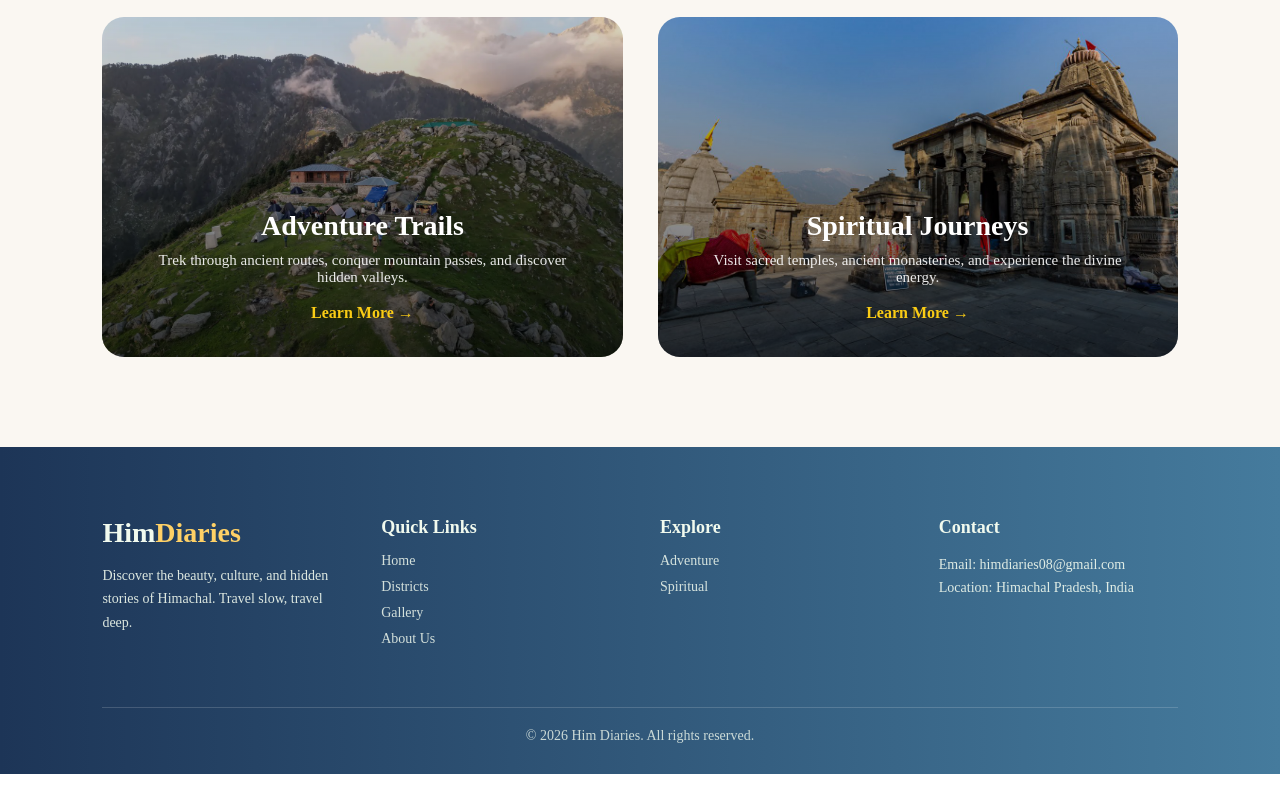
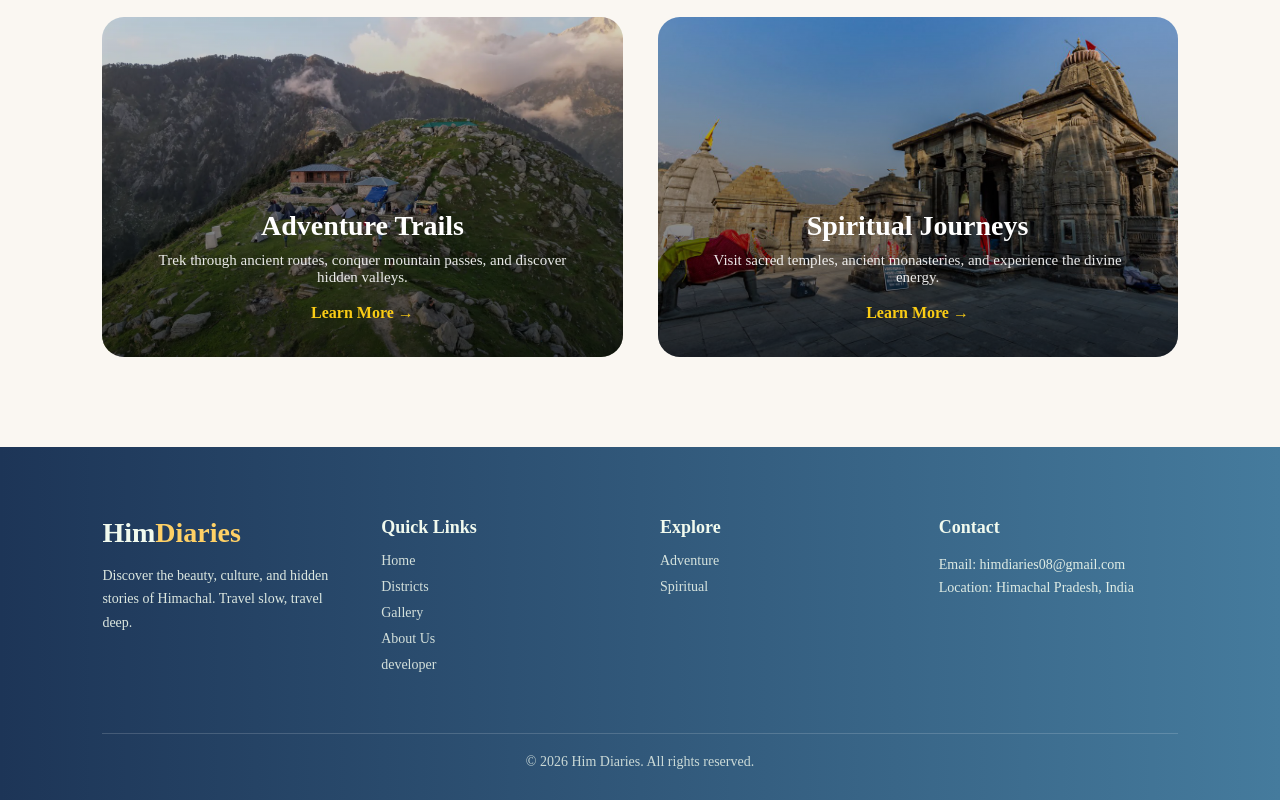
Before and after one commit to Parvesh835/him-diaries-frontend, a React (Vite) app: page / in a window 1280 px wide. Shown: the part 1852-2652 px from the top of the page. Before the commit the page ends 2626 px from the top, so only its background shows below. Built offline with nearby package versions, Linux system fonts and the light colour scheme.

Commit message:
Developer tab

```diff
--- a/src/App.jsx
+++ b/src/App.jsx
@@ -36,7 +36,7 @@ const router = createBrowserRouter([
       { path: "/admin/messages", element: <AdminMessages /> },
       { path: "/admin/add-gallery", element: <AddGallery /> },
       { path: "/admin/dashboard", element: <Dashboard /> },
-      { path: "/Develper", element: <Developertab /> },
+      { path: "/Developer", element: <Developertab /> },
       { path: "/adventure", element: <Adventure_Trails /> },
       { path: "/Temples", element: <Temples /> },
     ],
--- a/src/componet/Footer.jsx
+++ b/src/componet/Footer.jsx
@@ -24,6 +24,7 @@ const Footer = () => {
             <Link to="/District">Districts</Link>
             <Link to="/Gallery">Gallery</Link>
             <Link to="/Aboutus">About Us</Link>
+            <Link to="/Developerr">developer</Link>
           </div>
 
           {/* Explore */}
```
